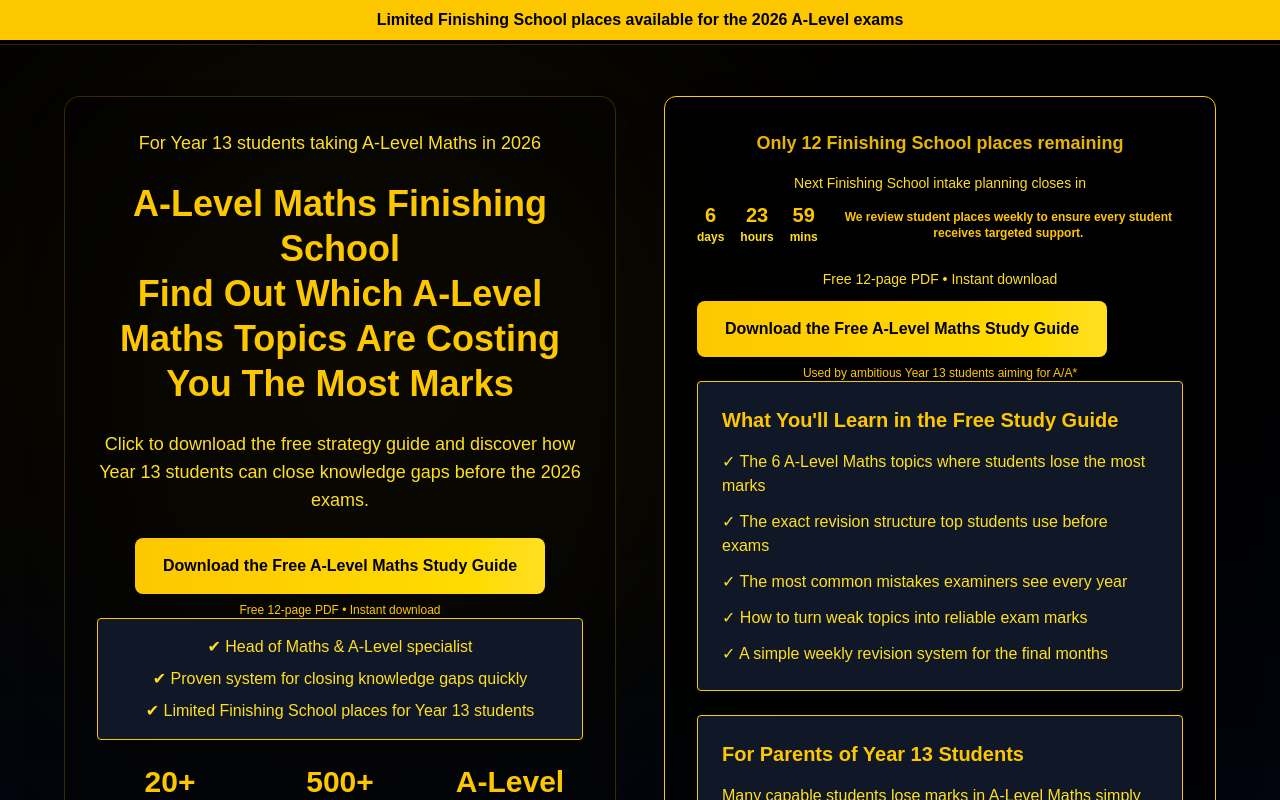
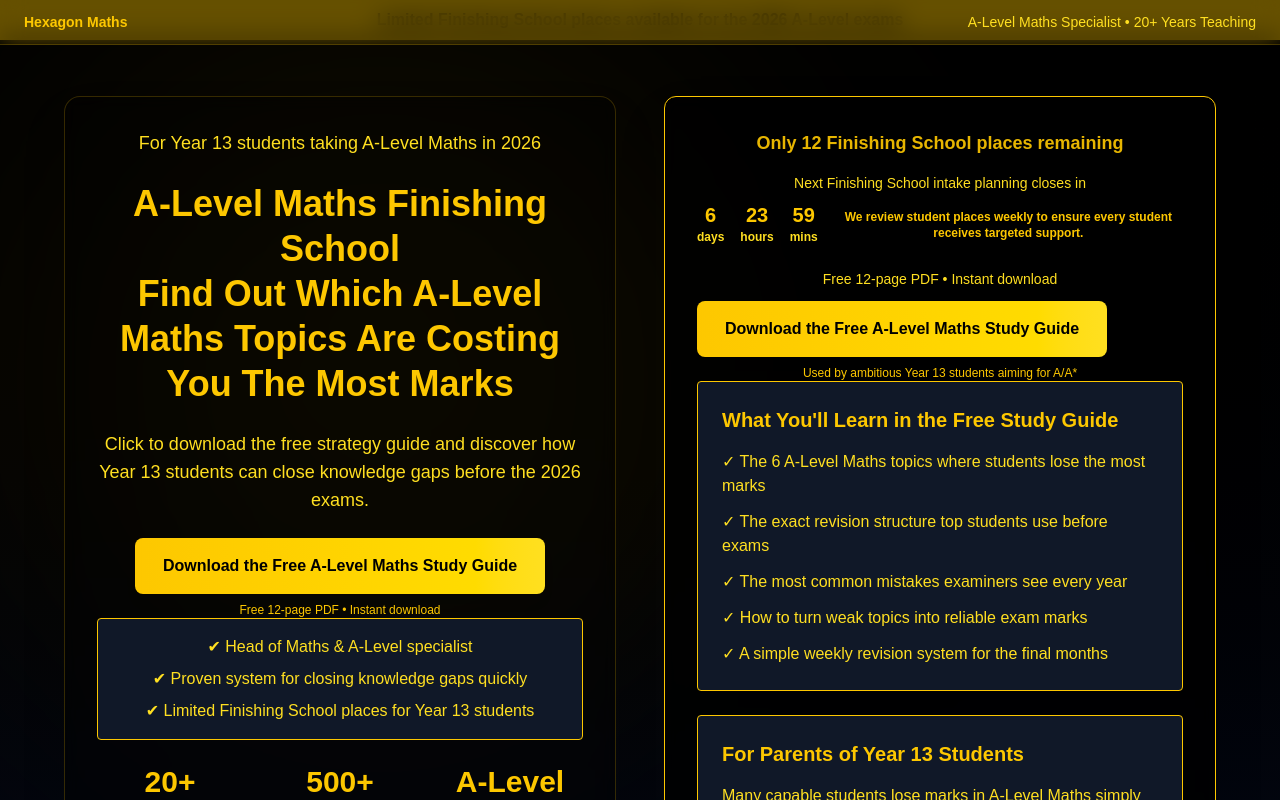
Before and after one commit to domrobertshm/finishing-school-v2, a Next.js app: page / in a window 1280 px wide. Shown: the top 800 px of the page. Built offline with nearby package versions, Linux system fonts and the light colour scheme.

Commit message:
sort out header

```diff
--- a/app/page.tsx
+++ b/app/page.tsx
@@ -43,7 +43,7 @@ export default function Home() {
 
 {/* MICRO HEADER */}
 
-<div className="absolute top-0 left-0 w-full flex justify-between items-center px-6 py-3 text-sm text-yellow-300 bg-black/60 backdrop-blur-md border-b border-yellow-400/20">
+<div className="absolute top-0 left-0 w-full z-50 flex justify-between items-center px-6 py-3 text-sm text-yellow-300 bg-black/60 backdrop-blur-md border-b border-yellow-400/20">
 
   <div className="font-semibold text-yellow-400">
     <a
```
